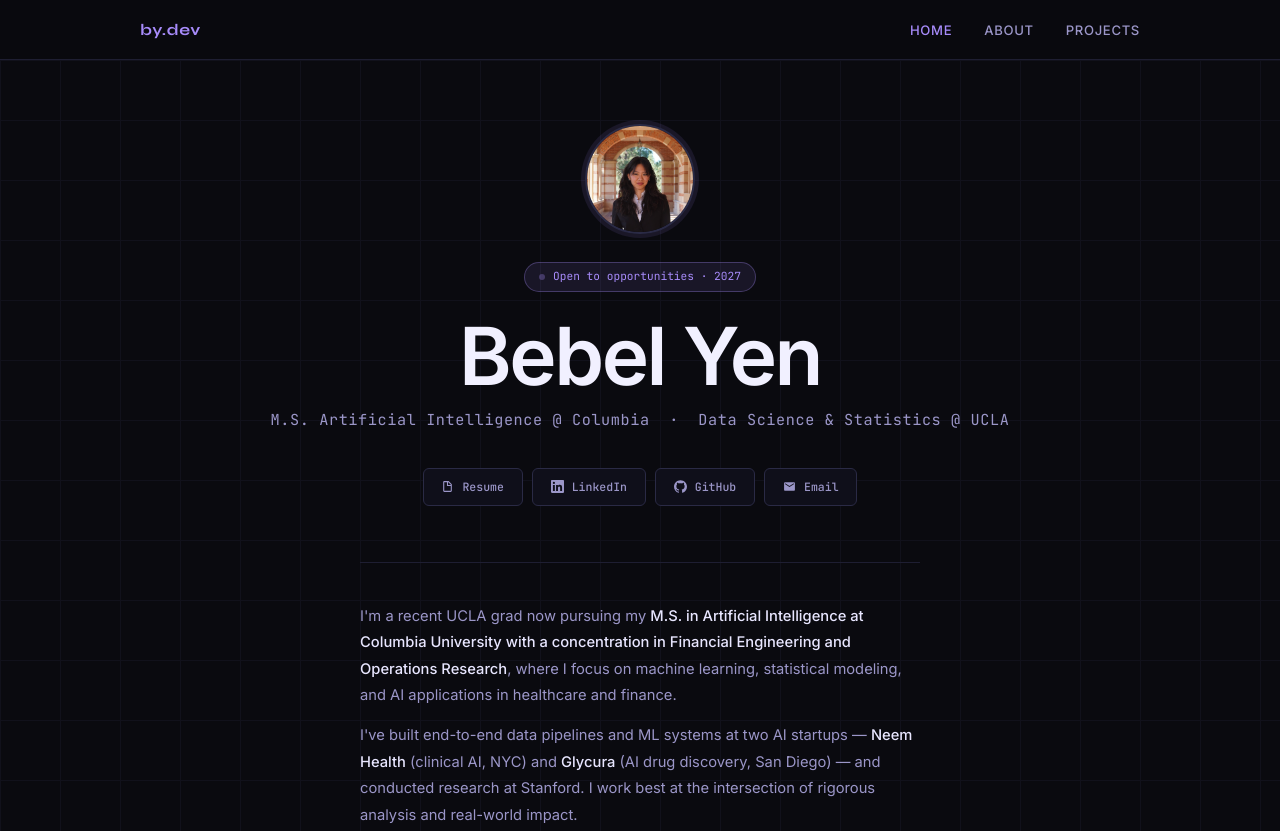
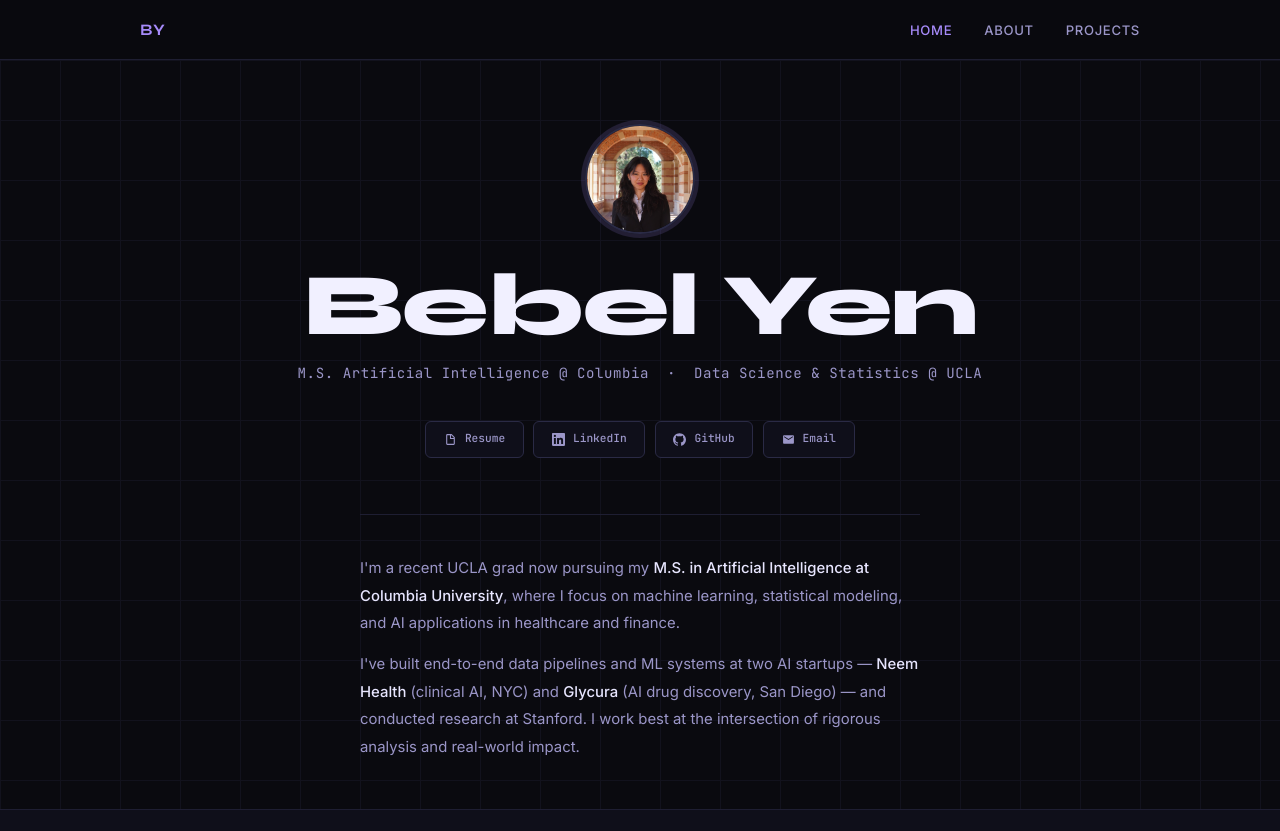
Before and after one commit to bebelyen/bebel-yen, a plain HTML site: page index.html in a window 1280 px wide. Shown: the top 831 px of the page. Drawn offline with Linux system fonts and the light colour scheme.

Commit message:
index update
Updated various styles and removed unused hero status elements. Changed email address in footer and hero section.

```diff
--- a/index.html
+++ b/index.html
@@ -18,7 +18,6 @@
       position: relative;
     }
 
-    /* subtle grid bg */
     .hero::before {
       content: '';
       position: absolute;
@@ -27,7 +26,7 @@
         linear-gradient(var(--border) 1px, transparent 1px),
         linear-gradient(90deg, var(--border) 1px, transparent 1px);
       background-size: 60px 60px;
-      opacity: 0.35;
+      opacity: 0.4;
       pointer-events: none;
     }
 
@@ -42,47 +41,22 @@
       border: 2px solid var(--border-light);
       margin-bottom: 1.75rem;
       display: block;
-      box-shadow: 0 0 0 4px var(--accent-dim);
-    }
-
-    .hero-status {
-      display: inline-flex;
-      align-items: center;
-      gap: 0.5rem;
-      font-family: var(--mono);
-      font-size: 0.7rem;
-      color: var(--accent);
-      background: var(--accent-dim);
-      border: 1px solid var(--accent-border);
-      border-radius: 100px;
-      padding: 0.3rem 0.9rem;
-      margin-bottom: 1.5rem;
-    }
-
-    .hero-status-dot {
-      width: 6px; height: 6px;
-      border-radius: 50%;
-      background: var(--accent);
-      animation: blink 2s infinite;
-    }
-
-    @keyframes blink {
-      0%, 100% { opacity: 1; }
-      50% { opacity: 0.3; }
+      box-shadow: 0 0 0 4px rgba(167, 139, 250, 0.15);
     }
 
     .hero-name {
-      font-size: clamp(2.8rem, 7vw, 5rem);
-      font-weight: 600;
+      font-family: var(--display);
+      font-size: clamp(3rem, 8vw, 5.5rem);
+      font-weight: 800;
       color: var(--white);
-      letter-spacing: -0.03em;
+      letter-spacing: -0.02em;
       line-height: 1;
       margin-bottom: 0.75rem;
     }
 
     .hero-tagline {
       font-family: var(--mono);
-      font-size: clamp(0.8rem, 1.5vw, 0.95rem);
+      font-size: clamp(0.75rem, 1.4vw, 0.88rem);
       color: var(--text-muted);
       margin-bottom: 2.25rem;
       letter-spacing: 0.04em;
@@ -101,7 +75,7 @@
       align-items: center;
       gap: 0.5rem;
       font-family: var(--mono);
-      font-size: 0.72rem;
+      font-size: 0.7rem;
       font-weight: 500;
       text-decoration: none;
       padding: 0.55rem 1.1rem;
@@ -130,11 +104,10 @@
       border-top: 1px solid var(--border);
       padding-top: 2.5rem;
     }
-
     .hero-bio p {
-      font-size: 0.92rem;
+      font-size: 0.93rem;
       color: var(--text-muted);
-      line-height: 1.8;
+      line-height: 1.85;
       margin-bottom: 0.85rem;
     }
     .hero-bio p:last-child { margin-bottom: 0; }
@@ -146,10 +119,7 @@
       border-top: 1px solid var(--border);
       background: var(--bg-2);
     }
-    .skills-inner {
-      max-width: 560px;
-      margin: 0 auto;
-    }
+    .skills-inner { max-width: 560px; margin: 0 auto; }
     .skill-row {
       display: grid;
       grid-template-columns: 175px 1fr;
@@ -161,15 +131,15 @@
     .skill-row:first-of-type { border-top: 1px solid var(--border); }
     .skill-cat {
       font-family: var(--mono);
-      font-size: 0.68rem;
+      font-size: 0.65rem;
       font-weight: 500;
       letter-spacing: 0.08em;
       text-transform: uppercase;
-      color: var(--text-dim);
+      color: var(--accent);
       padding-top: 0.1rem;
     }
     .skill-val {
-      font-size: 0.85rem;
+      font-size: 0.87rem;
       color: var(--text-muted);
       line-height: 1.7;
     }
@@ -191,14 +161,14 @@
     .cert-row:first-of-type { border-top: 1px solid var(--border); }
     .cert-issuer {
       font-family: var(--mono);
-      font-size: 0.68rem;
+      font-size: 0.65rem;
       font-weight: 500;
       letter-spacing: 0.08em;
       text-transform: uppercase;
-      color: var(--text-dim);
+      color: var(--accent);
     }
-    .cert-name { font-size: 0.85rem; color: var(--text-muted); line-height: 1.4; }
-    .cert-date { font-family: var(--mono); font-size: 0.7rem; color: var(--text-dim); white-space: nowrap; }
+    .cert-name { font-size: 0.87rem; color: var(--text-muted); line-height: 1.4; }
+    .cert-date { font-family: var(--mono); font-size: 0.68rem; color: var(--text-dim); white-space: nowrap; }
 
     @media (max-width: 600px) {
       .skill-row { grid-template-columns: 1fr; gap: 0.3rem; }
@@ -210,7 +180,7 @@
 
   <nav>
     <div class="nav-inner">
-      <a href="index.html" class="nav-logo">by<span>.</span>dev</a>
+      <a href="index.html" class="nav-logo">BY</a>
       <button class="nav-toggle" onclick="toggleNav()"><span></span><span></span><span></span></button>
       <ul class="nav-links" id="navLinks">
         <li><a href="index.html" class="active">Home</a></li>
@@ -225,17 +195,12 @@
     <section class="hero">
       <img src="assets/Headshot.jpg" alt="Bebel Yen" class="hero-photo fade-up"/>
 
-      <div class="hero-status fade-up" style="transition-delay:.05s">
-        <span class="hero-status-dot"></span>
-        Open to opportunities · 2027
-      </div>
-
-      <h1 class="hero-name fade-up" style="transition-delay:.1s">Bebel Yen</h1>
-      <p class="hero-tagline fade-up" style="transition-delay:.15s">
+      <h1 class="hero-name fade-up" style="transition-delay:.08s">Bebel Yen</h1>
+      <p class="hero-tagline fade-up" style="transition-delay:.13s">
         M.S. Artificial Intelligence @ Columbia &nbsp;·&nbsp; Data Science &amp; Statistics @ UCLA
       </p>
 
-      <div class="hero-links fade-up" style="transition-delay:.2s">
+      <div class="hero-links fade-up" style="transition-delay:.18s">
         <a href="assets/BebelYenResume.pdf" target="_blank" class="hero-link-btn">
           <svg viewBox="0 0 24 24"><path d="M14 2H6a2 2 0 0 0-2 2v16a2 2 0 0 0 2 2h12a2 2 0 0 0 2-2V8l-6-6zm-1 1.5L18.5 9H13V3.5zM6 20V4h5v7h7v9H6z"/></svg>
           Resume
@@ -248,14 +213,14 @@
           <svg viewBox="0 0 24 24"><path d="M12 .297c-6.63 0-12 5.373-12 12 0 5.303 3.438 9.8 8.205 11.385.6.113.82-.258.82-.577 0-.285-.01-1.04-.015-2.04-3.338.724-4.042-1.61-4.042-1.61C4.422 18.07 3.633 17.7 3.633 17.7c-1.087-.744.084-.729.084-.729 1.205.084 1.838 1.236 1.838 1.236 1.07 1.835 2.809 1.305 3.495.998.108-.776.417-1.305.76-1.605-2.665-.3-5.466-1.332-5.466-5.93 0-1.31.465-2.38 1.235-3.22-.135-.303-.54-1.523.105-3.176 0 0 1.005-.322 3.3 1.23.96-.267 1.98-.399 3-.405 1.02.006 2.04.138 3 .405 2.28-1.552 3.285-1.23 3.285-1.23.645 1.653.24 2.873.12 3.176.765.84 1.23 1.91 1.23 3.22 0 4.61-2.805 5.625-5.475 5.92.42.36.81 1.096.81 2.22 0 1.606-.015 2.896-.015 3.286 0 .315.21.69.825.57C20.565 22.092 24 17.592 24 12.297c0-6.627-5.373-12-12-12"/></svg>
           GitHub
         </a>
-        <a href="mailto:bebelyen@g.ucla.edu" class="hero-link-btn">
+        <a href="mailto:bebel.yen@columbia.edu" class="hero-link-btn">
           <svg viewBox="0 0 24 24"><path d="M20 4H4c-1.1 0-2 .9-2 2v12c0 1.1.9 2 2 2h16c1.1 0 2-.9 2-2V6c0-1.1-.9-2-2-2zm0 4-8 5-8-5V6l8 5 8-5v2z"/></svg>
           Email
         </a>
       </div>
 
-      <div class="hero-bio fade-up" style="transition-delay:.25s">
-        <p>I'm a recent UCLA grad now pursuing my <strong>M.S. in Artificial Intelligence at Columbia University with a concentration in Financial Engineering and Operations Research</strong>, where I focus on machine learning, statistical modeling, and AI applications in healthcare and finance.</p>
+      <div class="hero-bio fade-up" style="transition-delay:.23s">
+        <p>I'm a recent UCLA grad now pursuing my <strong>M.S. in Artificial Intelligence at Columbia University</strong>, where I focus on machine learning, statistical modeling, and AI applications in healthcare and finance.</p>
         <p>I've built end-to-end data pipelines and ML systems at two AI startups — <strong>Neem Health</strong> (clinical AI, NYC) and <strong>Glycura</strong> (AI drug discovery, San Diego) — and conducted research at Stanford. I work best at the intersection of rigorous analysis and real-world impact.</p>
       </div>
     </section>
@@ -326,7 +291,7 @@
   </div>
 
   <footer>
-    <p>bebel yen &nbsp;·&nbsp; <a href="mailto:bebelyen@g.ucla.edu">bebelyen@g.ucla.edu</a> &nbsp;·&nbsp; © 2026</p>
+    <p>bebel yen &nbsp;·&nbsp; <a href="mailto:bebel.yen@columbia.edu">bebel.yen@columbia.edu</a> &nbsp;·&nbsp; © 2026</p>
   </footer>
 
   <script>
```
